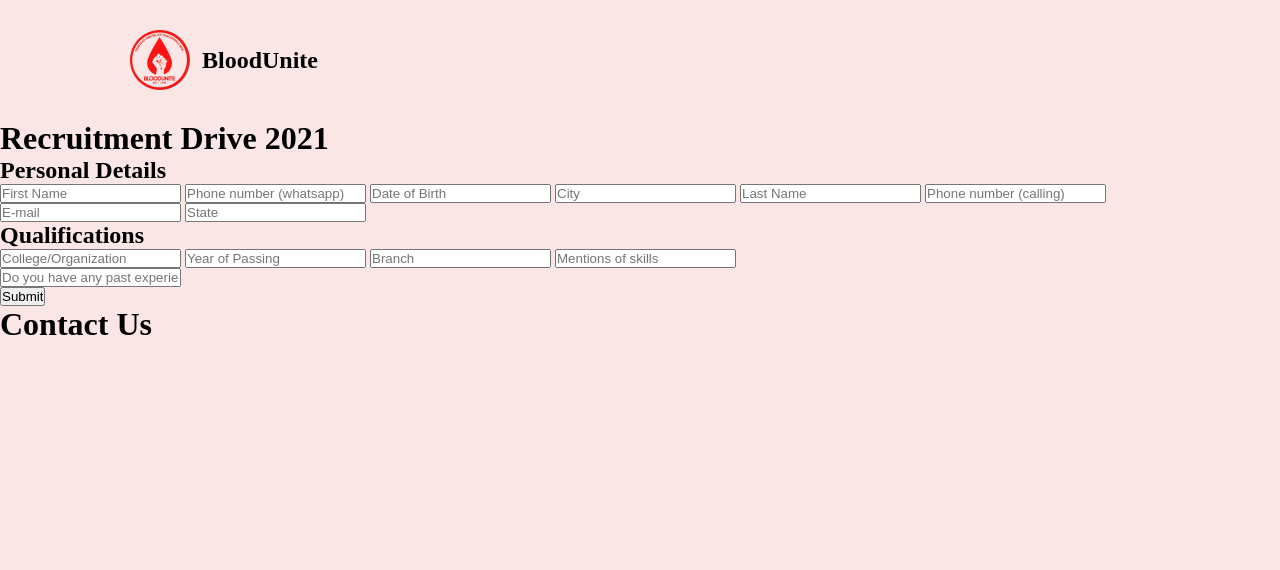
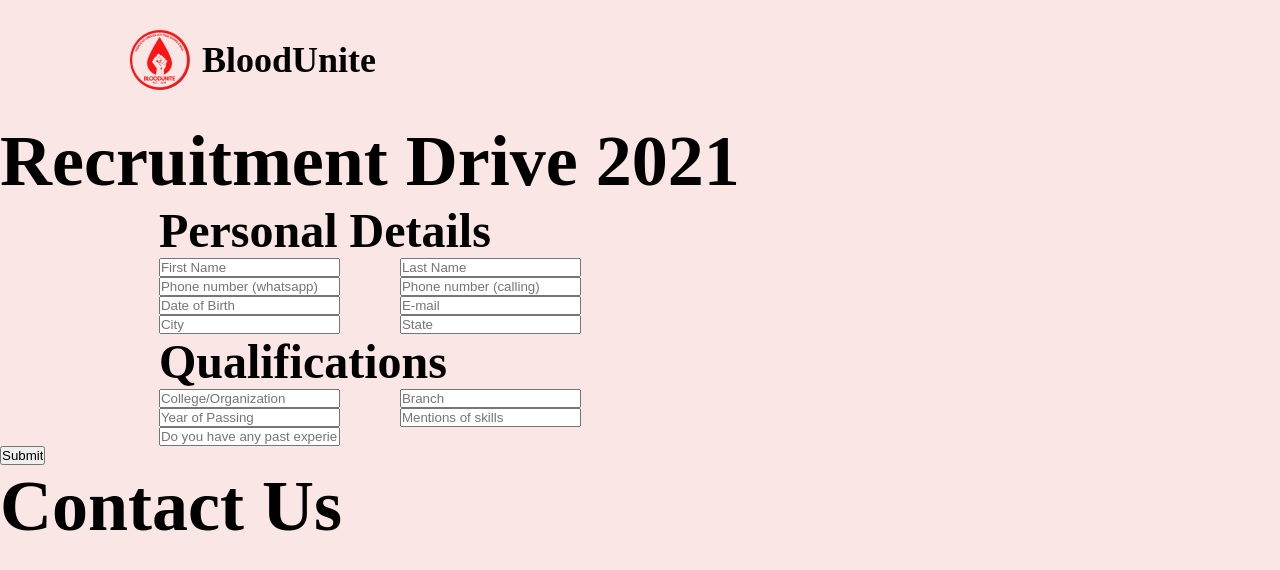
Before and after one commit to dEvAshirvad/rec_draft, an Eleventy site: page src/index.html in a window 1280 px wide. Built offline with nearby package versions, Linux system fonts and the light colour scheme; Eleventy itself is replaced by a stand-in of ours; files that its build step writes are made by us from their sources.

Commit message:
changed-2

```diff
--- a/src/index.html
+++ b/src/index.html
@@ -20,16 +20,16 @@
     <form>
       <h1>Recruitment Drive 2021</h1>
       <div class="formFields">
-        <div class="personalDetails">
+        <div class="personalDetails formSection">
           <h2>Personal Details</h2>
-          <div class="inputs">
-            <span>
+          <div class="inputs flexy">
+            <span class="datas">
               <input type="text" placeholder="First Name">
               <input type="text" placeholder="Phone number (whatsapp)">
               <input type="text" placeholder="Date of Birth">
               <input type="text" placeholder="City">
             </span>
-            <span>
+            <span class="datas">
               <input type="text" placeholder="Last Name">
               <input type="text" placeholder="Phone number (calling)">
               <input type="text" placeholder="E-mail">
@@ -37,19 +37,19 @@
             </span>
           </div>
         </div>
-        <div class="qualifications">
+        <div class="qualifications formSection">
           <h2>Qualifications</h2>
-          <div class="inputs">
-            <span>
+          <div class="inputs flexy">
+            <span class="datas">
               <input type="text" placeholder="College/Organization">
               <input type="text" placeholder="Year of Passing">
             </span>
-            <span>
+            <span class="datas">
               <input type="text" placeholder="Branch">
               <input type="text" placeholder="Mentions of skills">
             </span>
           </div>
-          <input type="text" placeholder="Do you have any past experience of volunteering ?">
+          <input type="text" class="spl" placeholder="Do you have any past experience of volunteering ?">
         </div>
         <input type="submit">
       </div>
--- a/src/sass/style.scss
+++ b/src/sass/style.scss
@@ -14,12 +14,34 @@ body {
     background-color: $background;
 }
 
+h1 {
+    font-size: 4.5rem;
+}
+
+h2 {
+    font-size: 3rem;
+}
+
+.container {
+    max-width: 1180px;
+    width: 80%;
+    margin: 0 auto;
+}
+
+.flexy {
+    display: flex;
+}
+
+header {
+    padding: 1.875rem 8.125rem;
+}
+
 span > img{
     width: 60px;
 }
 
-.flexy {
-    display: flex;
+span > h1 {
+    font-size: 2.25rem;
 }
 
 nav > span {
@@ -27,6 +49,20 @@ nav > span {
     gap: 12px;
 }
 
-header {
-    padding: 1.875rem 8.125rem;
+form {
+    width: fit-content;
 }
+
+.formSection {
+    width: fit-content;
+    margin: 0 auto;
+}
+
+.inputs {
+    gap: 3.75rem;
+}
+
+.datas {
+    display: flex;
+    flex-direction: column;
+}
```
